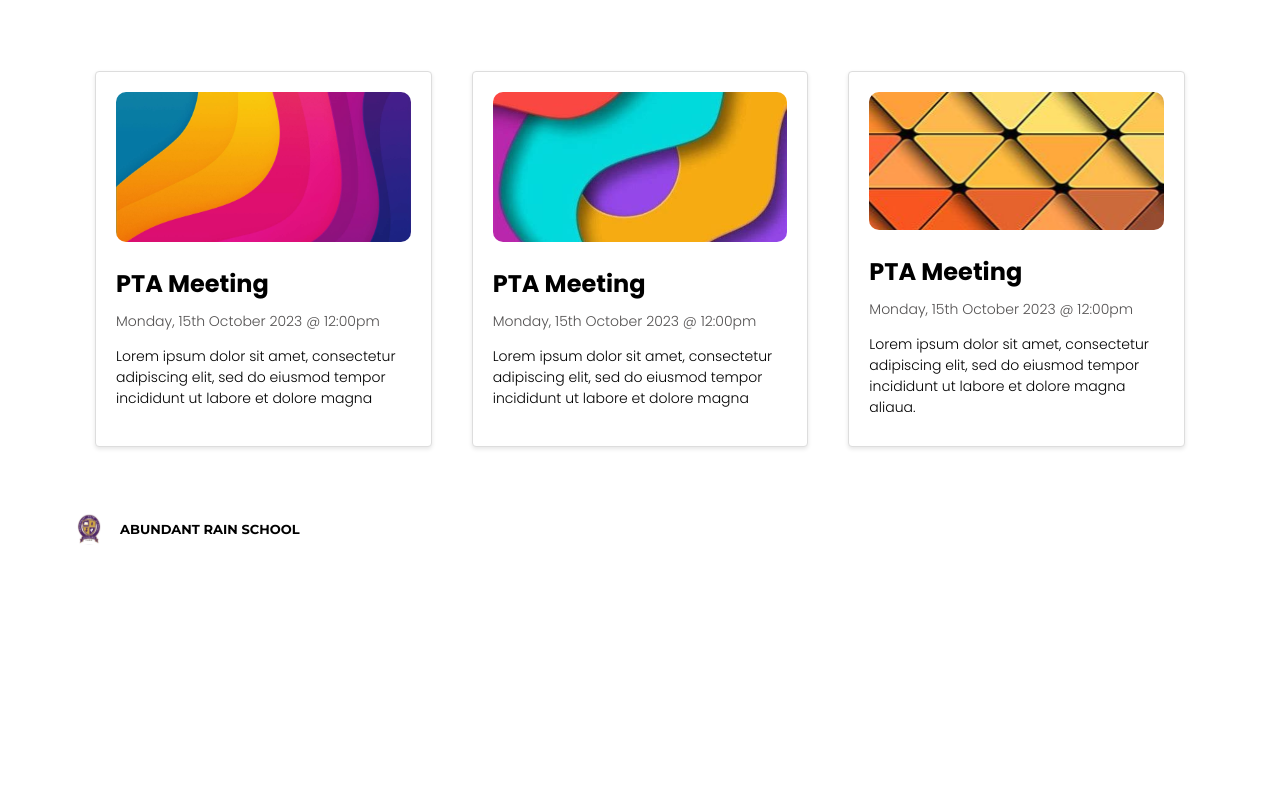
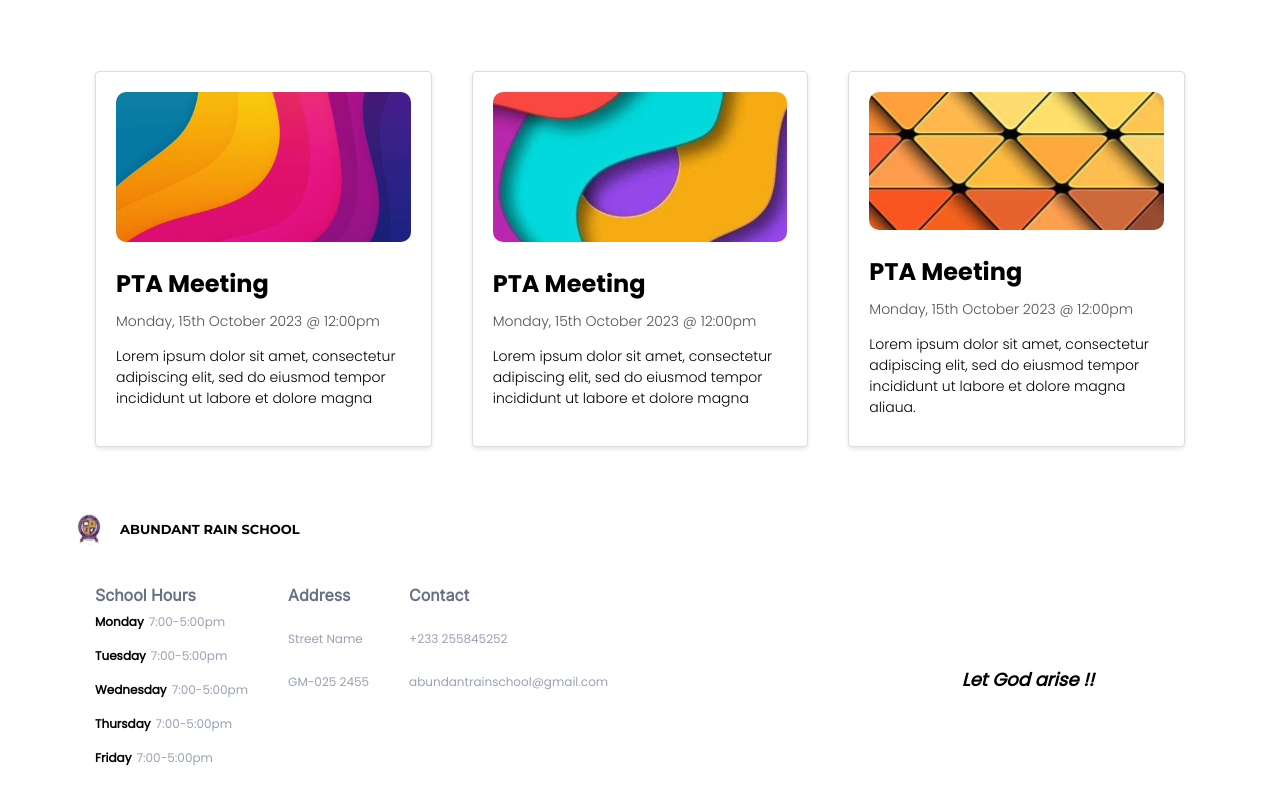
Before and after one commit to Arkoholic/schoolwebsite, a React (Create React App) app: page / in a window 1280 px wide. Shown: the part 1186-1971 px from the top of the page. Before the commit the page ends 1781 px from the top, so only its background shows below. Built offline with nearby package versions, Linux system fonts and the light colour scheme.

Commit message:
worked on the footer

```diff
--- a/src/components/Footer.css
+++ b/src/components/Footer.css
@@ -1,7 +1,7 @@
 .footerContainer {
     margin: 65px 75px 10px;
     display: grid;
-
+    grid-template-columns: auto auto;
 }
 
 .logoAndTitle {
@@ -16,3 +16,57 @@
     margin-left: 15px;
     font-size: 13px;
 }
+
+.subHeadings {
+    font-family: 'InterReg';
+    font-size: 16px;
+    color: #667085;
+    font-weight: 600;
+}
+
+.schoolHours {
+    display: flex;
+    flex-direction: row;
+
+}
+
+.hours, .address, .contact {
+    display: flex;
+    flex-direction: column;
+    margin: 0 20px;
+ /* background-color: crimson; */
+ /* justify-content: center; */
+}
+
+.DOTWhead {
+    display: flex;
+    flex-direction: row;
+    margin: 8px 0;
+}
+
+.DOTW {
+    font-weight: 600;
+    font-size: 12px;
+}
+
+.time {
+    color: #98A2B3;
+    margin-left: 5px;
+    font-size: 12px;
+
+}
+
+.content {
+    color: #98A2B3;
+    font-size: 12px;
+}
+
+.solo {
+    display: flex;
+    justify-content: center;
+    height: 100%;
+    align-items: center;
+    font-weight: bold;
+    font-style: italic;
+    font-size: 18px;
+}
--- a/src/components/Footer.jsx
+++ b/src/components/Footer.jsx
@@ -8,6 +8,43 @@ export default function Footer() {
         <img src={logo} alt='logo'style={{ width: 30, height: 34.5 }} />
         <span className='schooltitle'>ABUNDANT RAIN SCHOOL</span>
         </div>
+        <div></div>
+        <div className='schoolHours'>
+        <div className='hours'>
+            <span className='subHeadings'>School Hours</span>
+            <div className='DOTWhead'>
+            <span className='DOTW'>Monday</span>
+            <span className='time'>7:00-5:00pm</span>
+            </div>
+            <div className='DOTWhead'>
+            <span className='DOTW'>Tuesday</span>
+            <span className='time'>7:00-5:00pm</span>
+            </div>
+            <div className='DOTWhead'>
+            <span className='DOTW'>Wednesday</span>
+            <span className='time'>7:00-5:00pm</span>
+            </div>
+            <div className='DOTWhead'>
+            <span className='DOTW'>Thursday</span>
+            <span className='time'>7:00-5:00pm</span>
+            </div>
+            <div className='DOTWhead'>
+            <span className='DOTW'>Friday</span>
+            <span className='time'>7:00-5:00pm</span>
+            </div>
+        </div>
+        <div className='address'>
+        <span className='subHeadings'>Address</span> <br/>
+        <span className='content'>Street Name</span> <br/>
+        <span className='content'>GM-025 2455</span>
+        </div>
+        <div className='contact'>
+        <span className='subHeadings'>Contact</span> <br/>
+        <span className='content'>+233 255845252</span> <br/>
+        <span className='content'>abundantrainschool@gmail.com</span>
+        </div>
+        </div>
+        <div className='solo'>Let God arise !!</div>
         </div>
     );
 }
--- a/src/index.css
+++ b/src/index.css
@@ -47,7 +47,7 @@ code {
 }
 
 @font-face {
-  font-family: "Inter";
+  font-family: "InterReg";
   src: url("../src/assets/fonts/Inter/static/Inter-Regular.ttf")
     format("opentype");
 }
```
